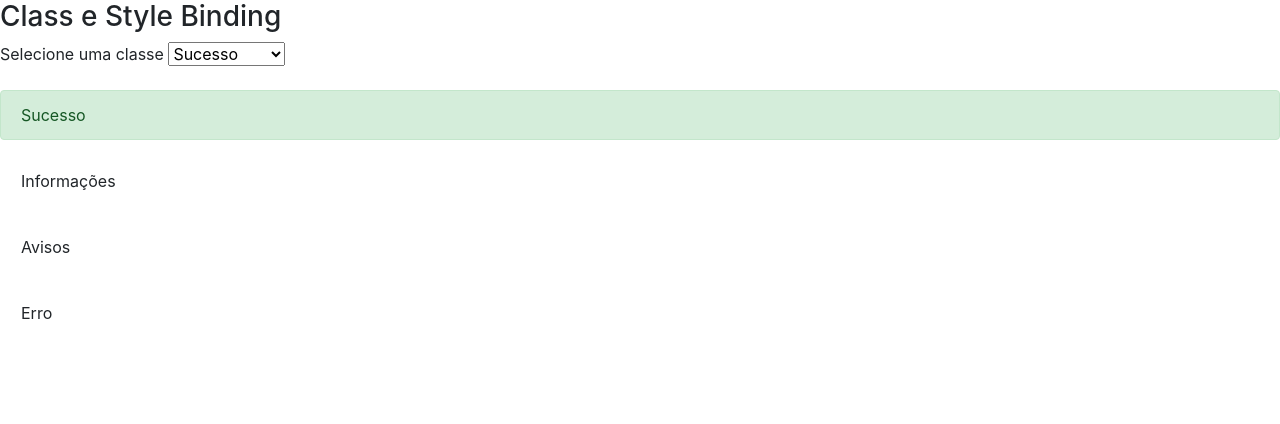
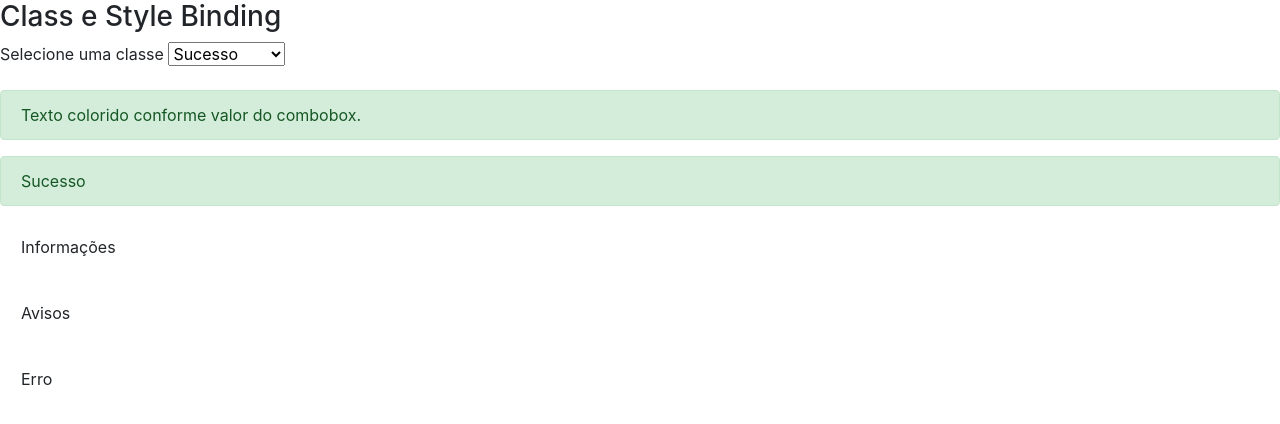
Before and after one commit to dhiego-gomes/curso-angular-loiane, an Angular app in the folder data-binding/: page / in a window 1280 px wide. Shown: the top 424 px of the page. Built offline with nearby package versions, Linux system fonts and the light colour scheme.

Commit message:
Adiciona 'Class e Style binding'

```diff
--- a/data-binding/src/app/data-binding/data-binding.component.html
+++ b/data-binding/src/app/data-binding/data-binding.component.html
@@ -30,22 +30,37 @@
 
             <br><br>
 
+            <div class="alert {{ classe.value }}" role="alert">
+                Texto colorido conforme valor do combobox.
+            </div>
+
             <div class="alert" role="alert"
                 [class.alert-success]="classe.value == 'alert-success'">
                 Sucesso
             </div>
+
+
+            <!-- CLASS BINDIND -->
             <div class="alert" role="alert"
                 [class.alert-info]="classe.value == 'alert-info'">
                 Informações
             </div>
+
             <div class="alert" role="alert"
                 [class.alert-warning]="classe.value == 'alert-warning'">
                 Avisos
             </div>
+
             <div class="alert" role="alert"
                 [class.alert-danger]="classe.value == 'alert-danger'">
                 Erro
             </div>
+
+            <div class="alert alert-danger" role="alert"
+                [style.display]="classe.value == 'alert-danger' ? 'block' : 'none'">
+                Esse texto só aparece em caso de erro.
+            </div>
+
         </div>
 
     </article>
```
